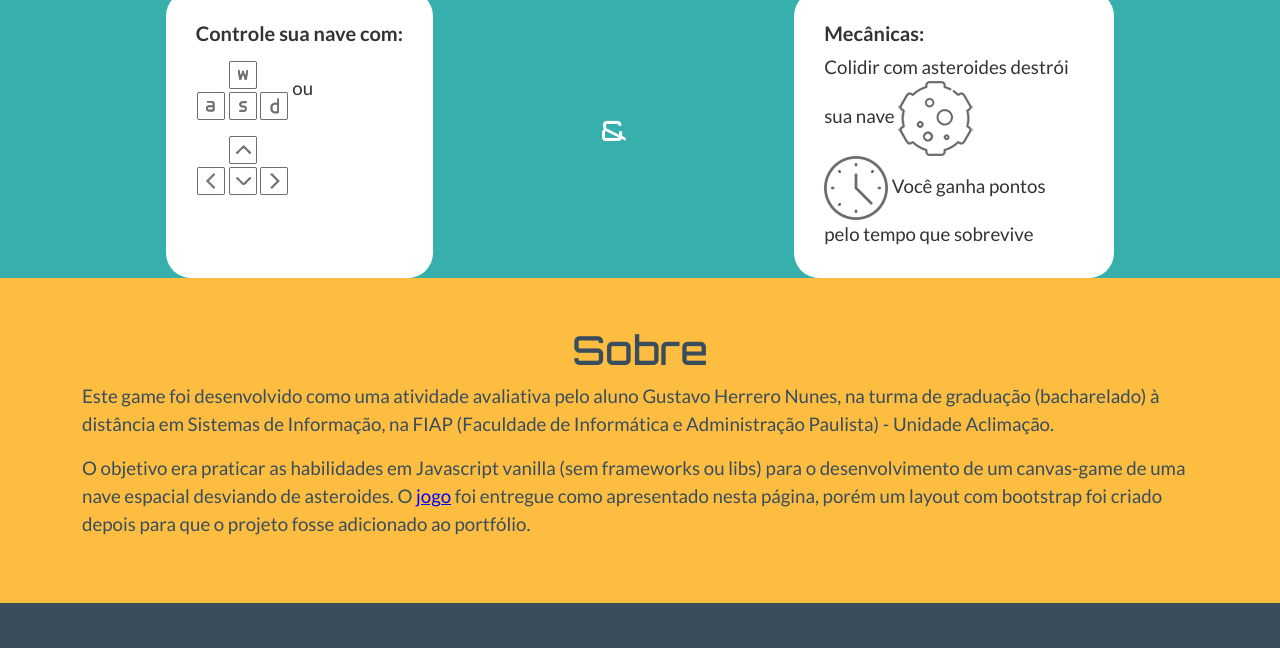
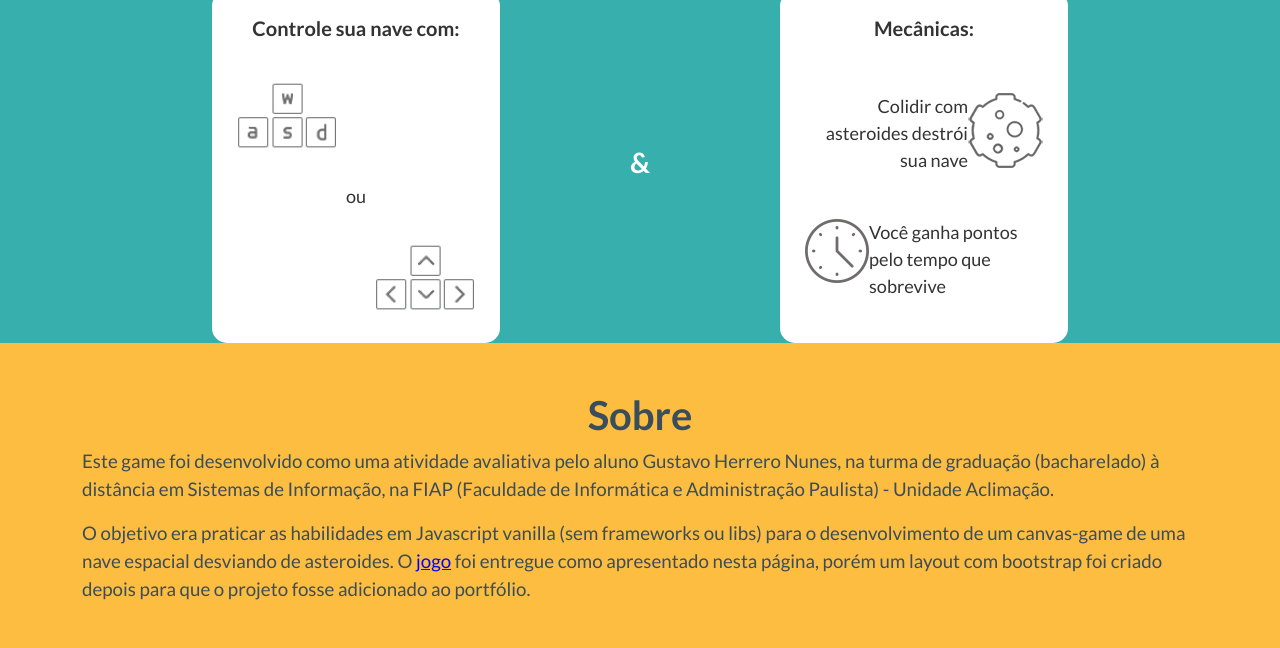
Before and after one commit to GustavoHerreroNunes/to-infinity-and-beyond, a plain HTML site: page index.html in a window 1280 px wide. Shown: the part 613-1261 px from the top of the page. Drawn offline with nearby package versions, Linux system fonts and the light colour scheme.

Commit message:
Monolith: index.html layout finished

```diff
--- a/index.html
+++ b/index.html
@@ -14,25 +14,26 @@
     </section>
     <section class="container-flex pt-5" id="howToPlay">
         <h1 class="text-center">Como jogar</h1>
-        <div class="container d-flex justify-content-around">
+        <div class="container d-flex justify-content-evenly">
             <article class="instructions">
-                <h5>Controle sua nave com:</h5>
-                <ul>
-                    <li><img src="./src/img/howToPlay/wasd.png" alt="Ícones representando as teclas 'w', 'a', 's', 'd' do teclado" /> ou</li>
-                    <li><img src="./src/img/howToPlay/arrows.png" alt="Ícones representando as teclas '↑', '←', '↓', '→' do teclado" /></li>
+                <h5 class="text-center">Controle sua nave com:</h5>
+                <ul class="d-flex flex-column h-100 justify-content-evenly">
+                    <li><img src="./src/img/howToPlay/wasd.png" alt="Ícones representando as teclas 'w', 'a', 's', 'd' do teclado" width="100px" /></li>
+                    <li class="align-self-center">ou</li>
+                    <li class="align-self-end"><img src="./src/img/howToPlay/arrows.png" alt="Ícones representando as teclas '↑', '←', '↓', '→' do teclado" width="100px" /></li>
                 </ul>
             </article>
             <h3 class="align-self-center">&</h3>
             <article class="instructions">
-                <h5>Mecânicas:</h5>
-                <ul>
-                    <li>
-                        Colidir com asteroides destrói sua nave
+                <h5 class="text-center">Mecânicas:</h5>
+                <ul class="d-flex flex-column h-100 justify-content-evenly">
+                    <li class="d-flex align-items-start">
+                        <span class="text-end">Colidir com asteroides destrói sua nave</span>
                         <img src="./src/img/howToPlay/meteorite.png" alt="Ícone de Asteroide" />
                     </li>
-                    <li>
+                    <li class="d-flex align-items-start">
                         <img src="./src/img/howToPlay/clock.png" alt="Ícone de Relógio" />
-                        Você ganha pontos pelo tempo que sobrevive
+                        <span>Você ganha pontos pelo tempo que sobrevive</span>
                     </li>
                 </ul>
             </article>
--- a/src/styles/index.css
+++ b/src/styles/index.css
@@ -6,11 +6,7 @@
     font-family: 'Lato', sans-serif;
 }
 
-h1, h2, h3, h4{
-    font-family: 'Orbitron', sans-serif;
-}
-
-h5{
+h1, h2, h3, h4, h5, h6{
     font-weight: 600;
 }
 
@@ -22,7 +18,7 @@ ul{
     list-style-type: none;
     margin: 0;
     padding: 0;
-    font-size: 1.17rem;
+    font-size: 1.13rem;
 }
 
 canvas{
@@ -36,11 +32,13 @@ canvas{
 }
 
 .instructions{
-    max-width: 20rem;
+    width: 18rem;
+    height: 22rem;
     background-color: white;
     color: #333333;
-    border-radius: 25px;
-    padding: 30px;
+    border-radius: 15px;
+    padding: 25px;
+    padding-bottom: 30px;
 }
 
 #about {
```
